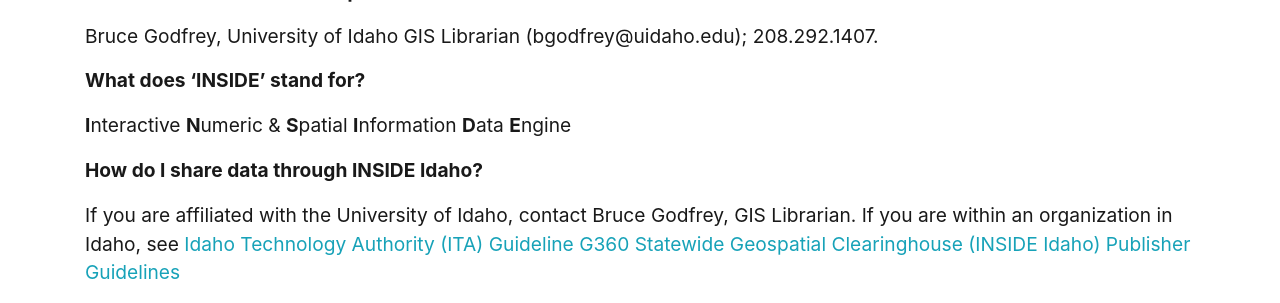
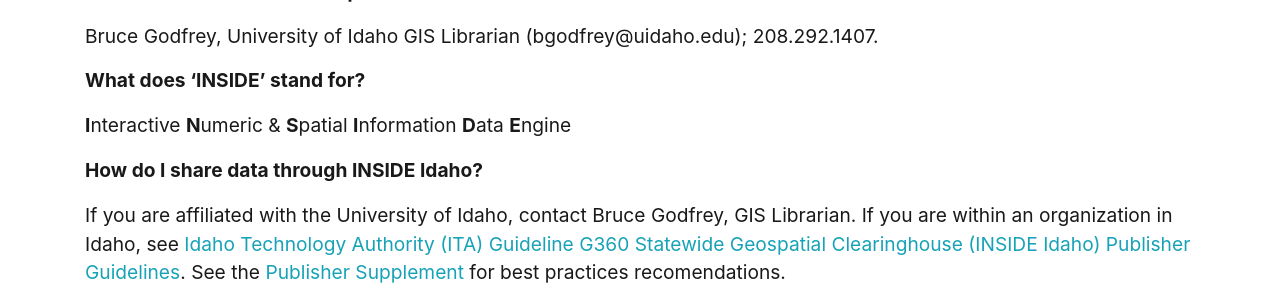
Before and after one commit to uidaholib/inside_source, a Jekyll site: the page built from content/faq.md, in a window 1280 px wide and 900 px high, scrolled down 820 px, cut to the strip 0-303 px from the top of the window. Built offline with Jekyll 4.4.1, drawn with Linux system fonts in a browser that asks for light colours.

Commit message:
Updated FAQ

```diff
--- a/content/faq.md
+++ b/content/faq.md
@@ -35,4 +35,4 @@
 
 **How do I share data through INSIDE Idaho?**
 
-If you are affiliated with the University of Idaho, contact Bruce Godfrey, GIS Librarian.  If you are within an organization in Idaho, see <a href="https://ita.idaho.gov/psg/g360.pdf" target="_blank" rel="noopener">Idaho Technology Authority (ITA) Guideline G360 Statewide Geospatial Clearinghouse (INSIDE Idaho) Publisher Guidelines</a>
+If you are affiliated with the University of Idaho, contact Bruce Godfrey, GIS Librarian.  If you are within an organization in Idaho, see <a href="https://ita.idaho.gov/psg/g360.pdf" target="_blank" rel="noopener">Idaho Technology Authority (ITA) Guideline G360 Statewide Geospatial Clearinghouse (INSIDE Idaho) Publisher Guidelines</a>. See the <a href="https://insideidaho.org/helpdocs/inside-publisher-supplement.pdf" target="_blank" rel="noopener">Publisher Supplement</a> for best practices recomendations.
```
